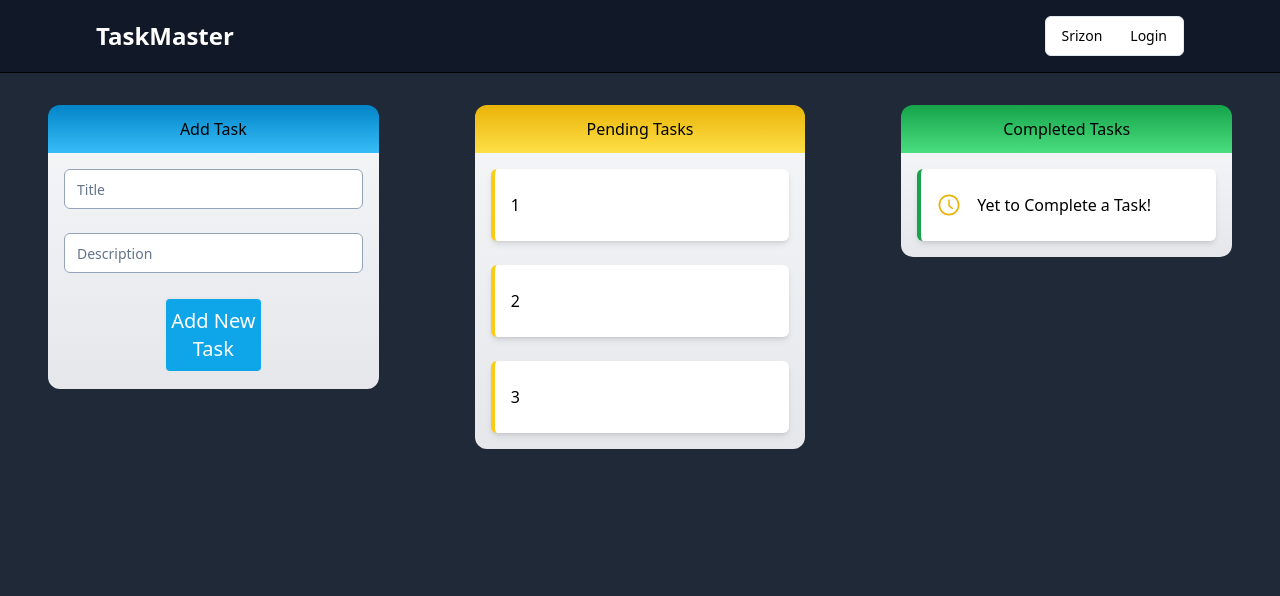
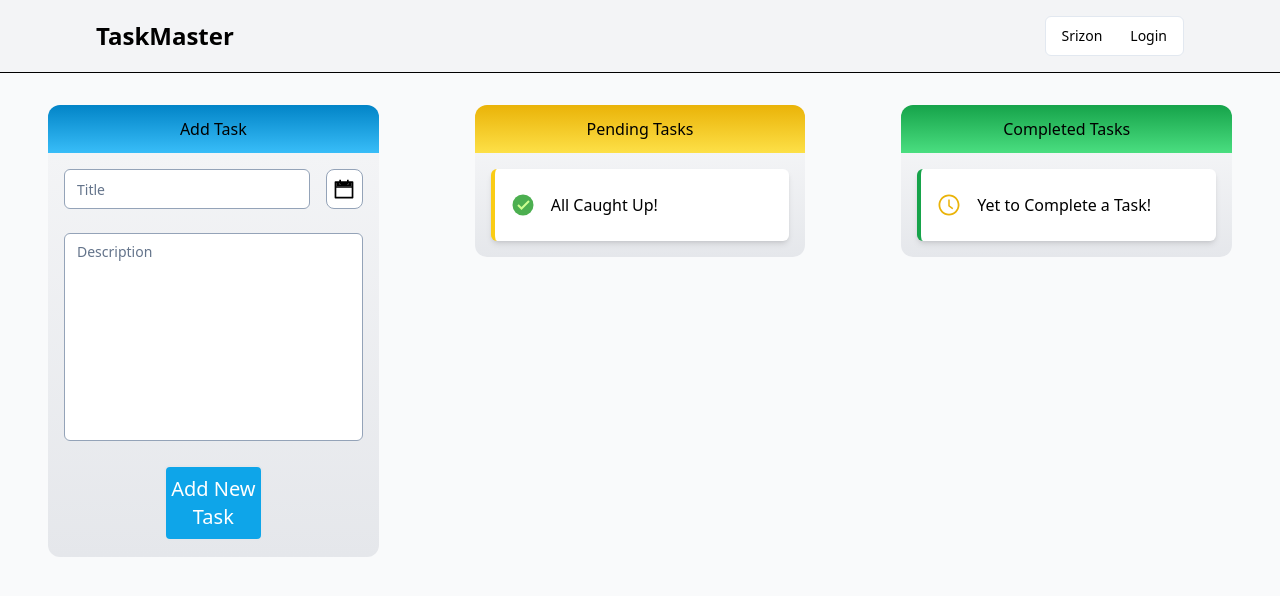
Before and after one commit to RaufunNazin/TaskMaster, a React (Vite) app in the folder frontend/: page / in a window 1280 px wide. Shown: the top 596 px of the page. Built offline with nearby package versions, Linux system fonts and the light colour scheme.

Commit message:
add calendar

```diff
--- a/frontend/src/Todo.jsx
+++ b/frontend/src/Todo.jsx
@@ -1,14 +1,25 @@
 import Navbar from "./components/Navbar";
 import { useState } from "react";
 import { Input } from "./ui/input";
+import { Textarea } from "./ui/textarea";
+import { Calendar } from "./ui/calendar";
 import { Tabs, TabsList, TabsTrigger, TabsContent } from "./ui/tabs";
 import { FcOk } from "react-icons/fc";
 import { AiOutlineClockCircle } from "react-icons/ai";
+import { AiTwotoneCalendar } from "react-icons/ai";
+import { Popover, PopoverContent, PopoverTrigger } from "./ui/popover";
 
 const Todo = () => {
   const [dragItemId, setDragItemId] = useState(null);
-  const [pending, setPending] = useState([1, 2, 3]);
+  const [pending, setPending] = useState([]);
   const [completed, setCompleted] = useState([]);
+  const [title, setTitle] = useState("");
+  const [description, setDescription] = useState("");
+  const [date, setDate] = useState(new Date());
+  const [calendar, setCalendar] = useState(false);
+
+  const addTask = () => {};
+
   const onDragStart = (e, id) => {
     e.dataTransfer.setData("text/plain", "div"); // Required for drag-and-drop to work
     setDragItemId(id);
@@ -30,8 +41,8 @@ const Todo = () => {
   return (
     <div className="flex flex-col h-screen">
       <Navbar />
-      <div className="pt-8 bg-gray-800 flex-1 lg:hidden">
-        <Tabs defaultValue="account" className="w-full px-2">
+      <div className="pt-8 bg-gray-50 flex-1 lg:hidden">
+        <Tabs defaultValue="pending" className="w-full px-2">
           <TabsList className="grid w-full grid-cols-3">
             <TabsTrigger value="add">Add Task</TabsTrigger>
             <TabsTrigger value="pending">Pending</TabsTrigger>
@@ -117,25 +128,50 @@ const Todo = () => {
           </TabsContent>
         </Tabs>
       </div>
-      <div className="lg:grid lg:grid-cols-3 lg:gap-x-24 pt-8 px-12 bg-gray-800 flex-1 hidden">
+      <div className="lg:grid lg:grid-cols-3 lg:gap-x-24 pt-8 px-12 bg-gray-50 flex-1 hidden">
         <div>
           <div className="rounded-t-xl text-center bg-gradient-to-b from-sky-600 to-sky-400 text-black py-3 font-medium">
             Add Task
           </div>
           <div className="flex flex-col gap-y-6 bg-gradient-to-b from-gray-100 to-gray-200 rounded-b-xl p-4">
-            <Input
-              id="title"
-              type="text"
-              className="col-span-3"
-              placeholder="Title"
-            />
-            <Input
+            <div className="grid grid-cols-6 gap-x-4 items-center">
+              <Input
+                id="title"
+                type="text"
+                className="col-span-5"
+                placeholder="Title"
+                onChange={(e) => setTitle(e.target.value)}
+              />
+              <Popover>
+                <PopoverTrigger asChild>
+                  <button
+                    onClick={() => setCalendar(true)}
+                    className="flex h-full justify-center items-center bg-white rounded-lg border border-slate-400"
+                  >
+                    <AiTwotoneCalendar className="text-2xl" />
+                  </button>
+                </PopoverTrigger>
+                <PopoverContent className="w-80">
+                  <Calendar
+                    mode="single"
+                    selected={date}
+                    onSelect={setDate}
+                    className="rounded-md border"
+                  />
+                </PopoverContent>
+              </Popover>
+            </div>
+            <Textarea
               id="description"
               type="text"
               className="col-span-3"
               placeholder="Description"
+              onChange={(e) => setDescription(e.target.value)}
             />
-            <button className="w-1/3 mx-auto border-2 text-xl text-white bg-sky-500 hover:bg-sky-400 transition-all duration-300 py-2 rounded-md">
+            <button
+              onClick={addTask}
+              className="w-1/3 mx-auto border-2 text-xl text-white bg-sky-500 hover:bg-sky-400 transition-all duration-300 py-2 rounded-md"
+            >
               Add New Task
             </button>
           </div>
--- a/frontend/src/components/Navbar.jsx
+++ b/frontend/src/components/Navbar.jsx
@@ -13,9 +13,9 @@ import React from "react";
 
 function MenubarDemo() {
   return (
-    <div className="flex justify-between items-center border-b bg-gray-900 border-b-black py-2 px-4 lg:p-4 lg:px-24">
+    <div className="flex justify-between items-center border-b bg-gray-100 border-b-black py-2 px-4 lg:p-4 lg:px-24">
       <button
-        className="font-black text-2xl text-white"
+        className="font-black text-2xl text-black"
         onClick={() => (window.location.pathname = "/")}
       >
         TaskMaster
--- /dev/null
+++ b/frontend/src/ui/calendar.tsx
@@ -0,0 +1,62 @@
+import * as React from "react"
+import { ChevronLeft, ChevronRight } from "lucide-react"
+import { DayPicker } from "react-day-picker"
+
+import { cn } from "../lib/utils"
+import { buttonVariants } from "./button"
+
+export type CalendarProps = React.ComponentProps<typeof DayPicker>
+
+function Calendar({
+  className,
+  classNames,
+  showOutsideDays = true,
+  ...props
+}: CalendarProps) {
+  return (
+    <DayPicker
+      showOutsideDays={showOutsideDays}
+      className={cn("p-3", className)}
+      classNames={{
+        months: "flex flex-col sm:flex-row space-y-4 sm:space-x-4 sm:space-y-0",
+        month: "space-y-4",
+        caption: "flex justify-center pt-1 relative items-center",
+        caption_label: "text-sm font-medium",
+        nav: "space-x-1 flex items-center",
+        nav_button: cn(
+          buttonVariants({ variant: "outline" }),
+          "h-7 w-7 bg-transparent p-0 opacity-50 hover:opacity-100"
+        ),
+        nav_button_previous: "absolute left-1",
+        nav_button_next: "absolute right-1",
+        table: "w-full border-collapse space-y-1",
+        head_row: "flex",
+        head_cell:
+          "text-slate-500 rounded-md w-9 font-normal text-[0.8rem]",
+        row: "flex w-full mt-2",
+        cell: "text-center text-sm p-0 relative [&:has([aria-selected])]:bg-slate-100 first:[&:has([aria-selected])]:rounded-l-md last:[&:has([aria-selected])]:rounded-r-md focus-within:relative focus-within:z-20",
+        day: cn(
+          buttonVariants({ variant: "ghost" }),
+          "h-9 w-9 p-0 font-normal aria-selected:opacity-100"
+        ),
+        day_selected:
+          "bg-slate-900 text-slate-50 hover:bg-slate-900 hover:text-slate-50 focus:bg-slate-900 focus:text-slate-50",
+        day_today: "bg-slate-100 text-slate-9000",
+        day_outside: "text-slate-500 opacity-50",
+        day_disabled: "text-slate-500 opacity-50",
+        day_range_middle:
+          "aria-selected:bg-slate-100 aria-selected:text-slate-900",
+        day_hidden: "invisible",
+        ...classNames,
+      }}
+      components={{
+        IconLeft: ({ ...props }) => <ChevronLeft className="h-4 w-4" />,
+        IconRight: ({ ...props }) => <ChevronRight className="h-4 w-4" />,
+      }}
+      {...props}
+    />
+  )
+}
+Calendar.displayName = "Calendar"
+
+export { Calendar }
--- /dev/null
+++ b/frontend/src/ui/popover.tsx
@@ -0,0 +1,29 @@
+import * as React from "react"
+import * as PopoverPrimitive from "@radix-ui/react-popover"
+
+import { cn } from "../lib/utils"
+
+const Popover = PopoverPrimitive.Root
+
+const PopoverTrigger = PopoverPrimitive.Trigger
+
+const PopoverContent = React.forwardRef<
+  React.ElementRef<typeof PopoverPrimitive.Content>,
+  React.ComponentPropsWithoutRef<typeof PopoverPrimitive.Content>
+>(({ className, align = "center", sideOffset = 4, ...props }, ref) => (
+  <PopoverPrimitive.Portal>
+    <PopoverPrimitive.Content
+      ref={ref}
+      align={align}
+      sideOffset={sideOffset}
+      className={cn(
+        "z-50 w-72 rounded-md border border-slate-200 bg-white p-4 text-slate-950 shadow-md outline-none data-[state=open]:animate-in data-[state=closed]:animate-out data-[state=closed]:fade-out-0 data-[state=open]:fade-in-0 data-[state=closed]:zoom-out-95 data-[state=open]:zoom-in-95 data-[side=bottom]:slide-in-from-top-2 data-[side=left]:slide-in-from-right-2 data-[side=right]:slide-in-from-left-2 data-[side=top]:slide-in-from-bottom-2",
+        className
+      )}
+      {...props}
+    />
+  </PopoverPrimitive.Portal>
+))
+PopoverContent.displayName = PopoverPrimitive.Content.displayName
+
+export { Popover, PopoverTrigger, PopoverContent }
--- /dev/null
+++ b/frontend/src/ui/textarea.tsx
@@ -0,0 +1,21 @@
+import * as React from "react";
+import { cn } from "../lib/utils";
+
+const Textarea = React.forwardRef<
+  HTMLTextAreaElement,  // Updated type to HTMLTextAreaElement
+  React.TextareaHTMLAttributes<HTMLTextAreaElement> // Updated type here as well
+>(({ className, ...props }, ref) => { // Removed 'type' from props since it's not needed for a textarea
+  return (
+    <textarea // Changed from 'input' to 'textarea'
+      className={cn(
+        "flex h-52 resize-none overflow-hidden w-full rounded-md border border-slate-400 bg-white px-3 py-2 text-sm ring-offset-white file:border-0 file:bg-transparent file:text-sm file:font-medium placeholder:text-slate-500 disabled:cursor-not-allowed disabled:opacity-50",
+        className
+      )}
+      ref={ref}
+      {...props}
+    />
+  );
+});
+Textarea.displayName = "Textarea"; // Updated display name
+
+export { Textarea }; // Export the Textarea component
```
Also changed, not shown: frontend/package.json (+6 -4 lines), 1 other file (tests, documents, lock files or other folders).
